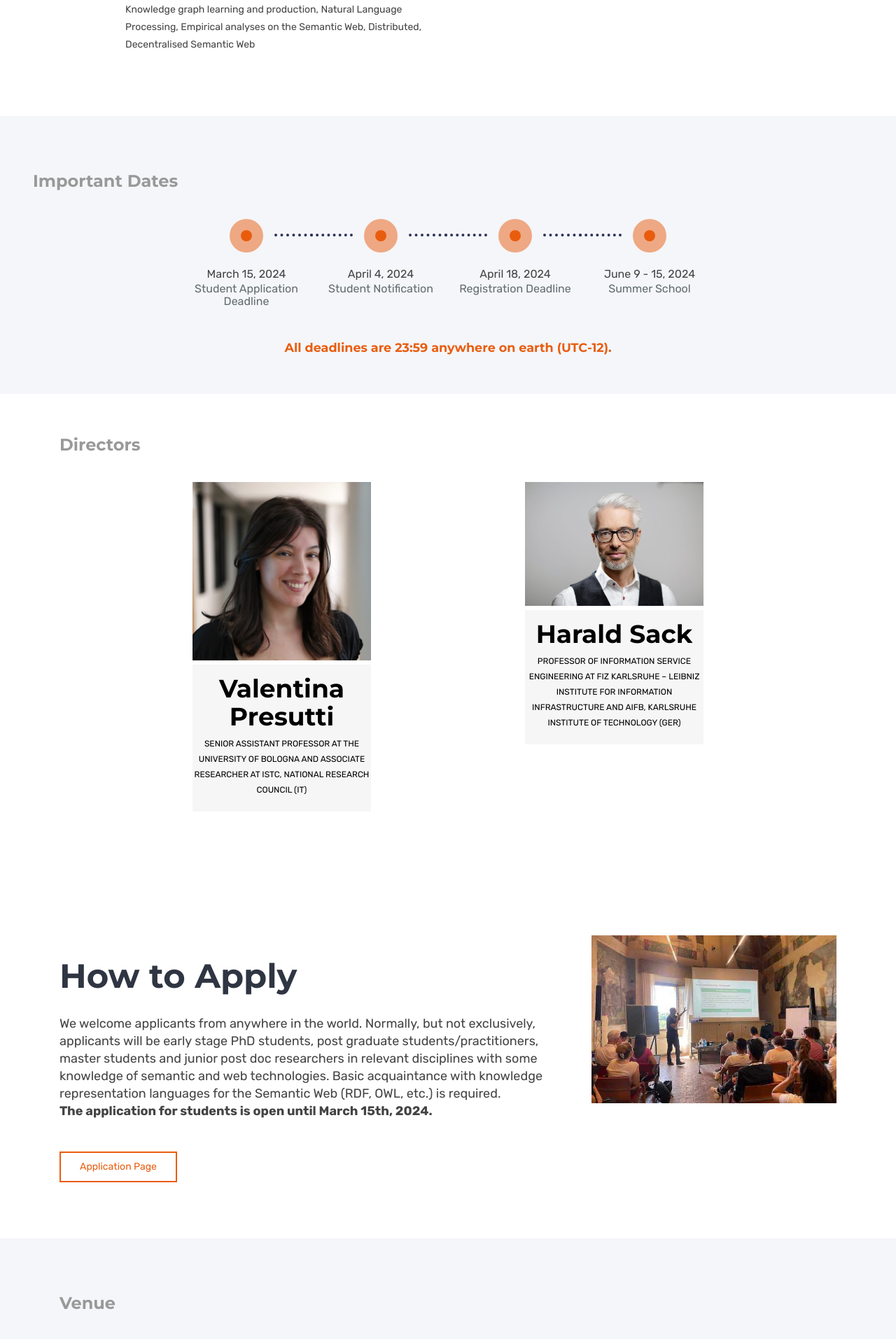
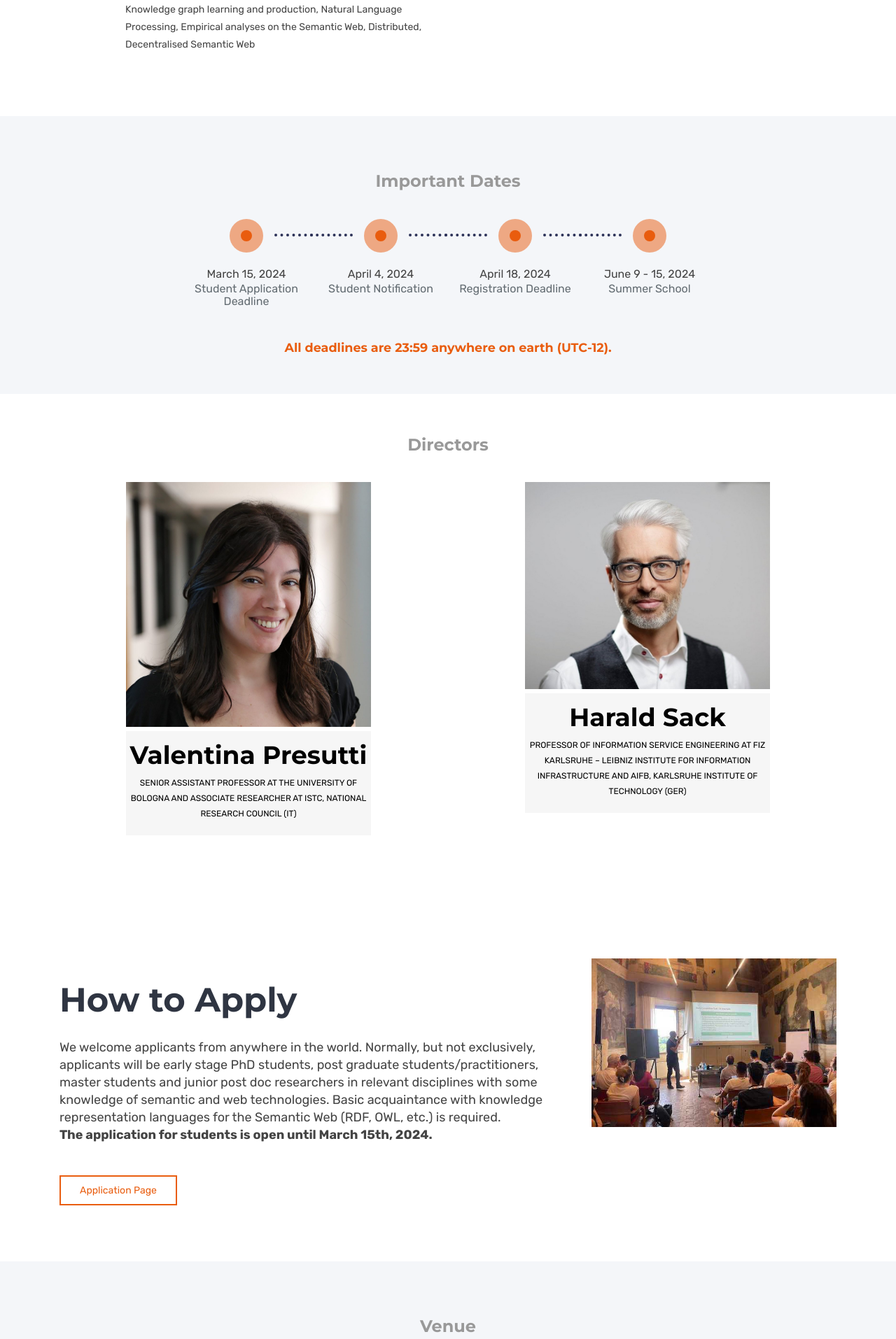
Before and after one commit to SemanticWebSchool/semanticwebschool.github.io, a Jekyll site: the page built from index.html, in a window 1280 px wide. Shown: the part 901-2815 px from the top of the page at 70% size. Built offline with Jekyll 4.4.1, drawn with Linux system fonts in a browser that asks for light colours.

Commit message:
directors container and subtitles

```diff
--- a/index.html
+++ b/index.html
@@ -105,7 +105,7 @@ canonical: https://semanticwebschool.github.io
   <div class="mb-60"></div>
   <div class="header-style-2">
     <div class="container container-dates">
-      <h4 class="sub-title space-left">Important Dates</h4>
+      <h4 class="sub-title text-center">Important Dates</h4>
       <div class="row">
         <div class="col">
           <div class="timeline-steps aos-init aos-animate" data-aos="fade-up">
@@ -181,12 +181,12 @@ canonical: https://semanticwebschool.github.io
 
   <div class="mb-60"></div>
     <div id="features" class="container">
-      <h4 id="attend" class="sub-title space-left">Directors</h4>
+      <h4 id="attend" class="sub-title text-center">Directors</h4>
 <div class="row">
 
-                <div class="col-sm-12 col-md-2">
+                <div class="col-sm-12 col-md-1">
                 </div>
-                <div class="col-sm-12 col-md-3">
+                <div class="col-sm-12 col-md-4">
                   <!-- Team Item Starts -->
                   <div class="team-item">
                     <figure class="team-profile">
@@ -218,7 +218,7 @@ canonical: https://semanticwebschool.github.io
                 <div class="col-sm-12 col-md-2">
                 </div>
 
-                <div class="col-sm-12 col-md-3">
+                <div class="col-sm-12 col-md-4">
                   <!-- Team Item Starts -->
                   <div class="team-item">
                     <figure class="team-profile">
@@ -246,7 +246,7 @@ canonical: https://semanticwebschool.github.io
                   </div>
                   <!-- Team Item Ends -->
                 </div>
-                <div class="col-sm-12 col-md-2">
+                <div class="col-sm-12 col-md-1">
                 </div>
               </div>
     </div>
@@ -283,7 +283,7 @@ canonical: https://semanticwebschool.github.io
   <div class="mb-60"></div>
   <div class="header-style-2">
     <div id="features" class="container">
-      <h4 id="attend" class="sub-title space-left">Venue</h4>
+      <h4 id="attend" class="sub-title text-center">Venue</h4>
       <div class="row">
         <div
           class="col-xs-12 col-sm-4 col-md-4 eswc-image d-flex align-items-center justify-content-center"
```
Also changed, not shown: assets/images/team/Harald-og.jpg.
